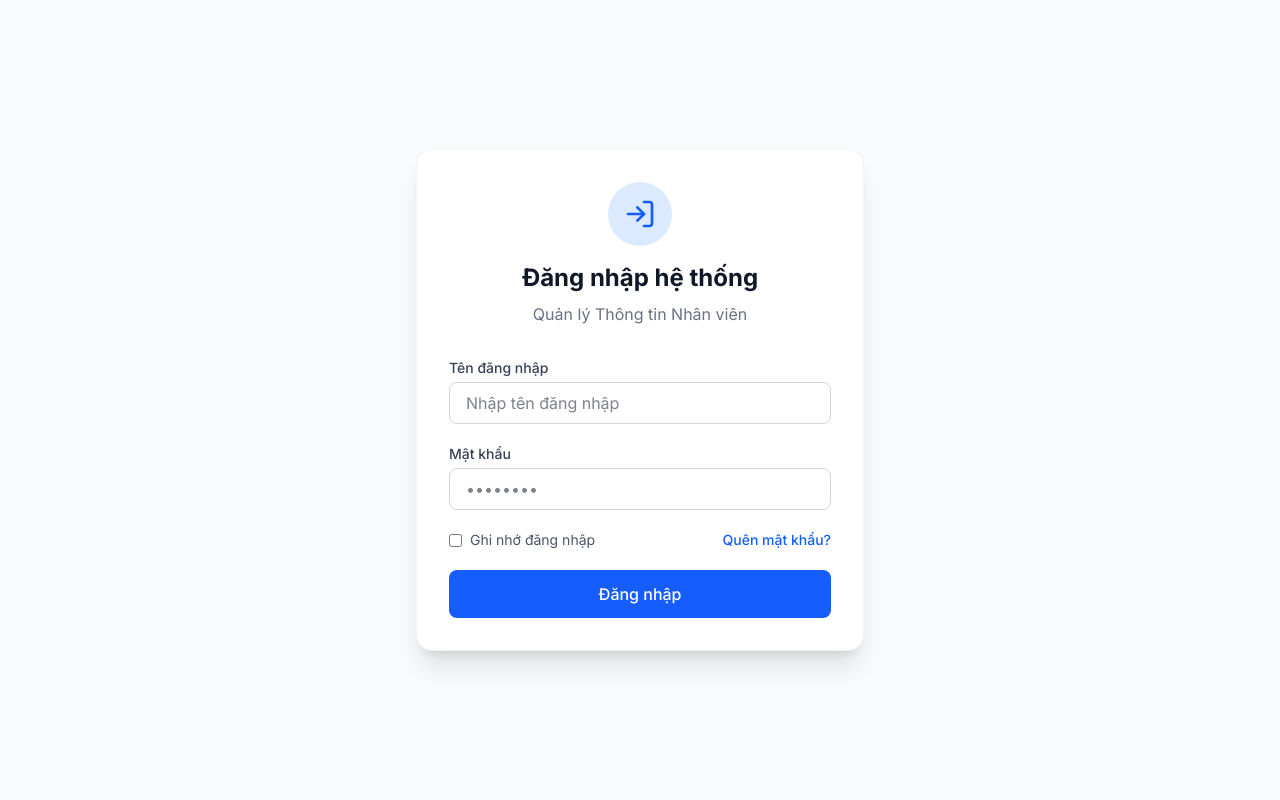
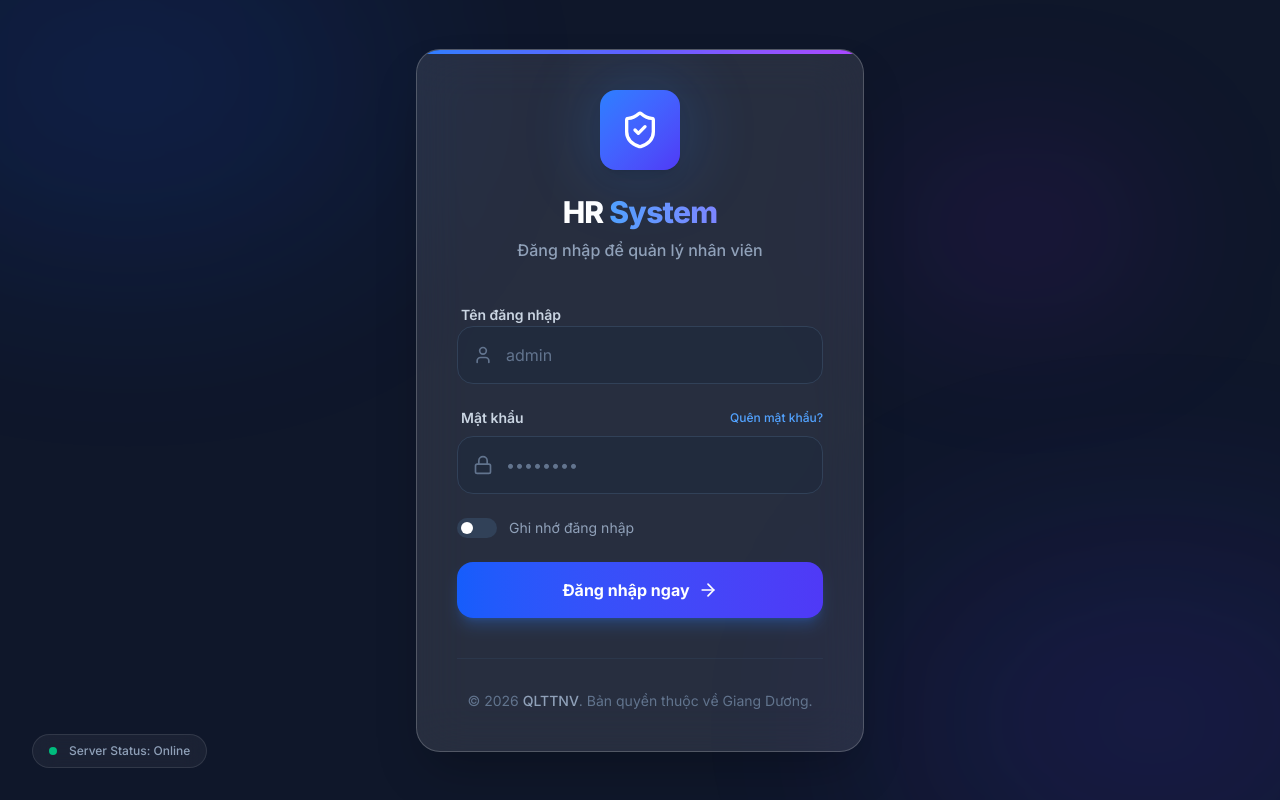
Before and after one commit to giangduong1209/QLTTNV, a Next.js app: page /login in a window 1280 px wide. Built offline with nearby package versions, Linux system fonts and the light colour scheme.

Commit message:
Redesign login page with modern glassmorphism aesthetic

```diff
--- a/src/app/globals.css
+++ b/src/app/globals.css
@@ -72,6 +72,18 @@
   }
 }
 
+@layer utilities {
+  @keyframes shake {
+    0%, 100% { transform: translateX(0); }
+    25% { transform: translateX(-5px); }
+    50% { transform: translateX(5px); }
+    75% { transform: translateX(-5px); }
+  }
+  .animate-shake {
+    animation: shake 0.5s ease-in-out;
+  }
+}
+
 @layer base {
   * {
     border-color: hsl(var(--border));
--- a/src/app/login/page.tsx
+++ b/src/app/login/page.tsx
@@ -1,7 +1,7 @@
 "use client";
 
 import { useState } from "react";
-import { LogIn, Loader2 } from "lucide-react";
+import { LogIn, Loader2, User, Lock, ShieldCheck, ArrowRight } from "lucide-react";
 import { signIn } from "next-auth/react";
 import { useRouter } from "next/navigation";
 
@@ -37,75 +37,129 @@ export default function LoginPage() {
   };
 
   return (
-    <div className="min-h-screen bg-gray-50 flex items-center justify-center p-4">
-      <div className="max-w-md w-full bg-white rounded-2xl shadow-xl border border-gray-100 p-8">
-        <div className="text-center mb-8">
-          <div className="inline-flex items-center justify-center w-16 h-16 rounded-full bg-blue-100 text-blue-600 mb-4">
-            <LogIn className="w-8 h-8" />
+    <div className="min-h-screen relative overflow-hidden bg-[#0f172a] flex items-center justify-center p-4">
+      {/* Animated Background Elements */}
+      <div className="absolute top-0 left-0 w-full h-full overflow-hidden z-0">
+        <div className="absolute top-[-10%] left-[-10%] w-[40%] h-[40%] rounded-full bg-blue-600/20 blur-[120px] animate-pulse"></div>
+        <div className="absolute bottom-[-10%] right-[-10%] w-[40%] h-[40%] rounded-full bg-indigo-600/20 blur-[120px] animate-pulse [animation-delay:2s]"></div>
+        <div className="absolute top-[20%] right-[10%] w-[20%] h-[20%] rounded-full bg-purple-600/10 blur-[80px] animate-bounce [animation-duration:10s]"></div>
       </div>
-          <h1 className="text-2xl font-bold text-gray-900">Đăng nhập hệ thống</h1>
-          <p className="text-gray-500 mt-2">Quản lý Thông tin Nhân viên</p>
+
+      {/* Login Card */}
+      <div className="relative z-10 max-w-md w-full">
+        <div className="backdrop-blur-xl bg-white/10 rounded-3xl shadow-2xl border border-white/20 p-8 sm:p-10 overflow-hidden group">
+          {/* Top accent line */}
+          <div className="absolute top-0 left-0 w-full h-1 bg-gradient-to-r from-blue-500 via-indigo-500 to-purple-500"></div>
+
+          <div className="text-center mb-10">
+            <div className="relative inline-flex mb-6">
+              <div className="absolute inset-0 bg-blue-500 blur-2xl opacity-20 rounded-full animate-pulse"></div>
+              <div className="relative flex items-center justify-center w-20 h-20 rounded-2xl bg-gradient-to-br from-blue-500 to-indigo-600 text-white shadow-lg transform transition-transform group-hover:scale-110 duration-500">
+                <ShieldCheck className="w-10 h-10" />
+              </div>
+            </div>
+            <h1 className="text-3xl font-extrabold text-white tracking-tight mb-2">
+              HR <span className="text-transparent bg-clip-text bg-gradient-to-r from-blue-400 to-indigo-400">System</span>
+            </h1>
+            <p className="text-slate-400 font-medium">Đăng nhập để quản lý nhân viên</p>
           </div>
 
           {error && (
-          <div className="mb-6 p-4 bg-red-50 text-red-700 rounded-lg text-sm">
+            <div className="mb-8 p-4 bg-red-500/10 border border-red-500/20 text-red-400 rounded-2xl text-sm flex items-center gap-3 animate-shake">
+              <div className="w-1.5 h-1.5 rounded-full bg-red-500 animate-ping"></div>
               {error}
             </div>
           )}
 
-        <form onSubmit={handleSubmit} className="space-y-5">
-          <div>
-            <label className="block text-sm font-medium text-gray-700 mb-1">Tên đăng nhập</label>
+          <form onSubmit={handleSubmit} className="space-y-6">
+            <div className="space-y-2">
+              <label className="text-sm font-semibold text-slate-300 ml-1">Tên đăng nhập</label>
+              <div className="relative">
+                <div className="absolute inset-y-0 left-0 pl-4 flex items-center pointer-events-none text-slate-500 group-focus-within:text-blue-400 transition-colors">
+                  <User className="w-5 h-5" />
+                </div>
                 <input
                   type="text"
                   required
                   disabled={isLoading}
-              className="w-full px-4 py-2 border border-gray-300 rounded-lg focus:ring-2 focus:ring-blue-500 focus:border-transparent outline-none transition-all disabled:bg-gray-100 disabled:cursor-not-allowed"
-              placeholder="Nhập tên đăng nhập"
+                  className="w-full pl-12 pr-4 py-4 bg-slate-800/50 border border-slate-700 rounded-2xl text-white placeholder-slate-500 focus:ring-2 focus:ring-blue-500/50 focus:border-blue-500/50 outline-none transition-all disabled:opacity-50 disabled:cursor-not-allowed hover:bg-slate-800/80"
+                  placeholder="admin"
                   value={username}
                   onChange={(e) => setUsername(e.target.value)}
                 />
               </div>
-          <div>
-            <label className="block text-sm font-medium text-gray-700 mb-1">Mật khẩu</label>
+            </div>
+
+            <div className="space-y-2">
+              <label className="text-sm font-semibold text-slate-300 ml-1 flex justify-between items-center">
+                Mật khẩu
+                <a href="#" className="text-xs font-medium text-blue-400 hover:text-blue-300 transition-colors">Quên mật khẩu?</a>
+              </label>
+              <div className="relative">
+                <div className="absolute inset-y-0 left-0 pl-4 flex items-center pointer-events-none text-slate-500 group-focus-within:text-blue-400 transition-colors">
+                  <Lock className="w-5 h-5" />
+                </div>
                 <input
                   type="password"
                   required
                   disabled={isLoading}
-              className="w-full px-4 py-2 border border-gray-300 rounded-lg focus:ring-2 focus:ring-blue-500 focus:border-transparent outline-none transition-all disabled:bg-gray-100 disabled:cursor-not-allowed"
+                  className="w-full pl-12 pr-4 py-4 bg-slate-800/50 border border-slate-700 rounded-2xl text-white placeholder-slate-500 focus:ring-2 focus:ring-blue-500/50 focus:border-blue-500/50 outline-none transition-all disabled:opacity-50 disabled:cursor-not-allowed hover:bg-slate-800/80"
                   placeholder="••••••••"
                   value={password}
                   onChange={(e) => setPassword(e.target.value)}
                 />
               </div>
+            </div>
 
-          <div className="flex items-center justify-between">
-            <label className="flex items-center">
+            <div className="flex items-center">
+              <label className="flex items-center cursor-pointer group">
+                <div className="relative">
                   <input
                     type="checkbox"
                     disabled={isLoading}
-                className="rounded border-gray-300 text-blue-600 focus:ring-blue-500 disabled:opacity-50"
+                    className="sr-only peer"
                   />
-              <span className="ml-2 text-sm text-gray-600">Ghi nhớ đăng nhập</span>
+                  <div className="w-10 h-5 bg-slate-700 rounded-full peer peer-checked:bg-blue-600 transition-colors"></div>
+                  <div className="absolute left-1 top-1 w-3 h-3 bg-white rounded-full transition-transform peer-checked:translate-x-5"></div>
+                </div>
+                <span className="ml-3 text-sm text-slate-400 group-hover:text-slate-300 transition-colors">Ghi nhớ đăng nhập</span>
               </label>
-            <a href="#" className="text-sm font-medium text-blue-600 hover:text-blue-500">Quên mật khẩu?</a>
             </div>
 
             <button
               type="submit"
               disabled={isLoading}
-            className="w-full py-3 px-4 bg-blue-600 hover:bg-blue-700 text-white font-medium rounded-lg transition-all focus:outline-none focus:ring-2 focus:ring-offset-2 focus:ring-blue-500 disabled:opacity-70 disabled:cursor-not-allowed flex items-center justify-center gap-2"
+              className="w-full py-4 px-6 bg-gradient-to-r from-blue-600 to-indigo-600 hover:from-blue-500 hover:to-indigo-500 text-white font-bold rounded-2xl shadow-lg shadow-blue-500/25 transition-all active:scale-[0.98] focus:outline-none focus:ring-2 focus:ring-blue-500 focus:ring-offset-2 focus:ring-offset-[#0f172a] disabled:opacity-70 disabled:cursor-not-allowed flex items-center justify-center gap-2 group/btn"
             >
               {isLoading ? (
                 <>
                   <Loader2 className="w-5 h-5 animate-spin" />
-                Đang xử lý...
+                  Đang xác thực...
                 </>
               ) : (
-              "Đăng nhập"
+                <>
+                  Đăng nhập ngay
+                  <ArrowRight className="w-5 h-5 group-hover/btn:translate-x-1 transition-transform" />
+                </>
               )}
             </button>
           </form>
+
+          {/* Footer info */}
+          <div className="mt-10 pt-8 border-t border-slate-700/50 text-center">
+            <p className="text-slate-500 text-sm">
+              &copy; 2026 <span className="text-slate-400 font-medium">QLTTNV</span>. Bản quyền thuộc về Giang Dương.
+            </p>
+          </div>
+        </div>
+      </div>
+
+      {/* Background decoration */}
+      <div className="absolute bottom-8 left-8 hidden lg:block">
+        <div className="flex items-center gap-3 px-4 py-2 bg-white/5 backdrop-blur-md rounded-full border border-white/10">
+          <div className="w-2 h-2 rounded-full bg-emerald-500 animate-pulse"></div>
+          <span className="text-xs text-slate-400 font-medium">Server Status: Online</span>
+        </div>
       </div>
     </div>
   );
```
Lines whose indentation alone changed are shown as unchanged.
